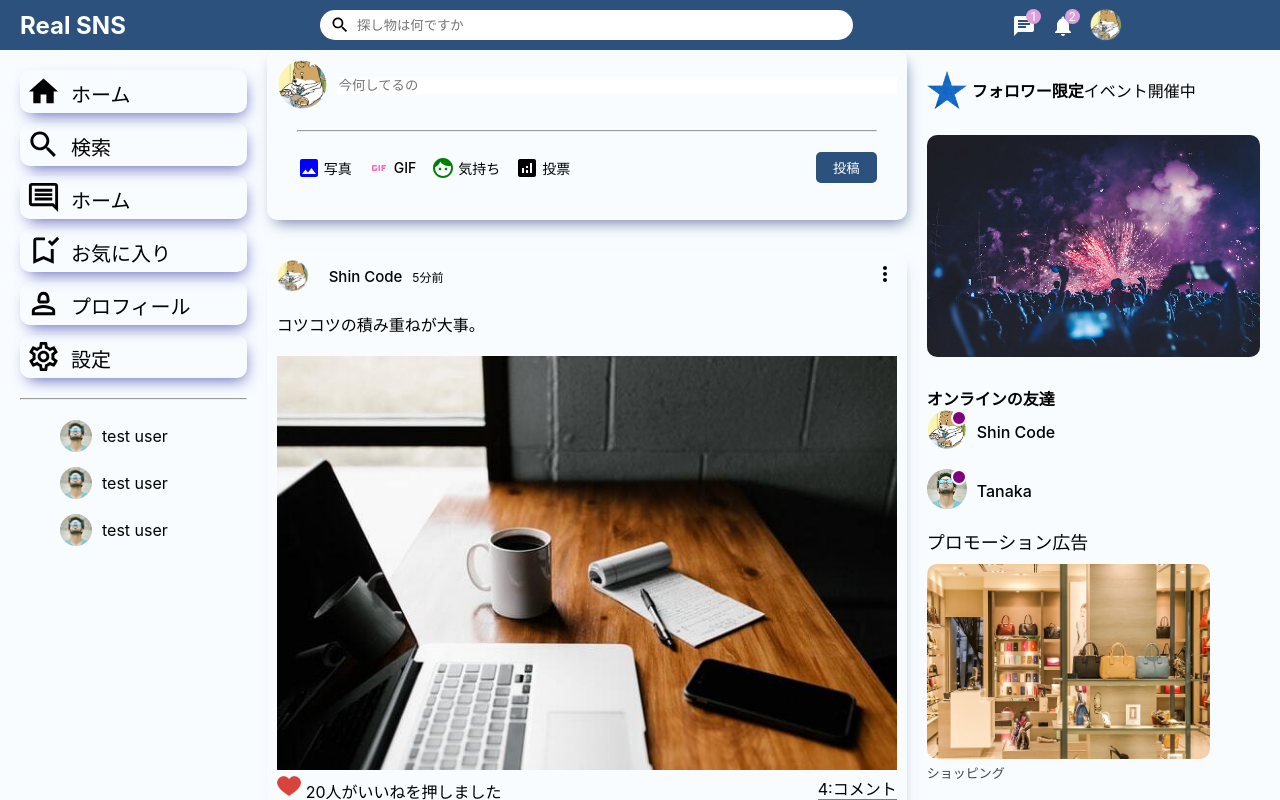
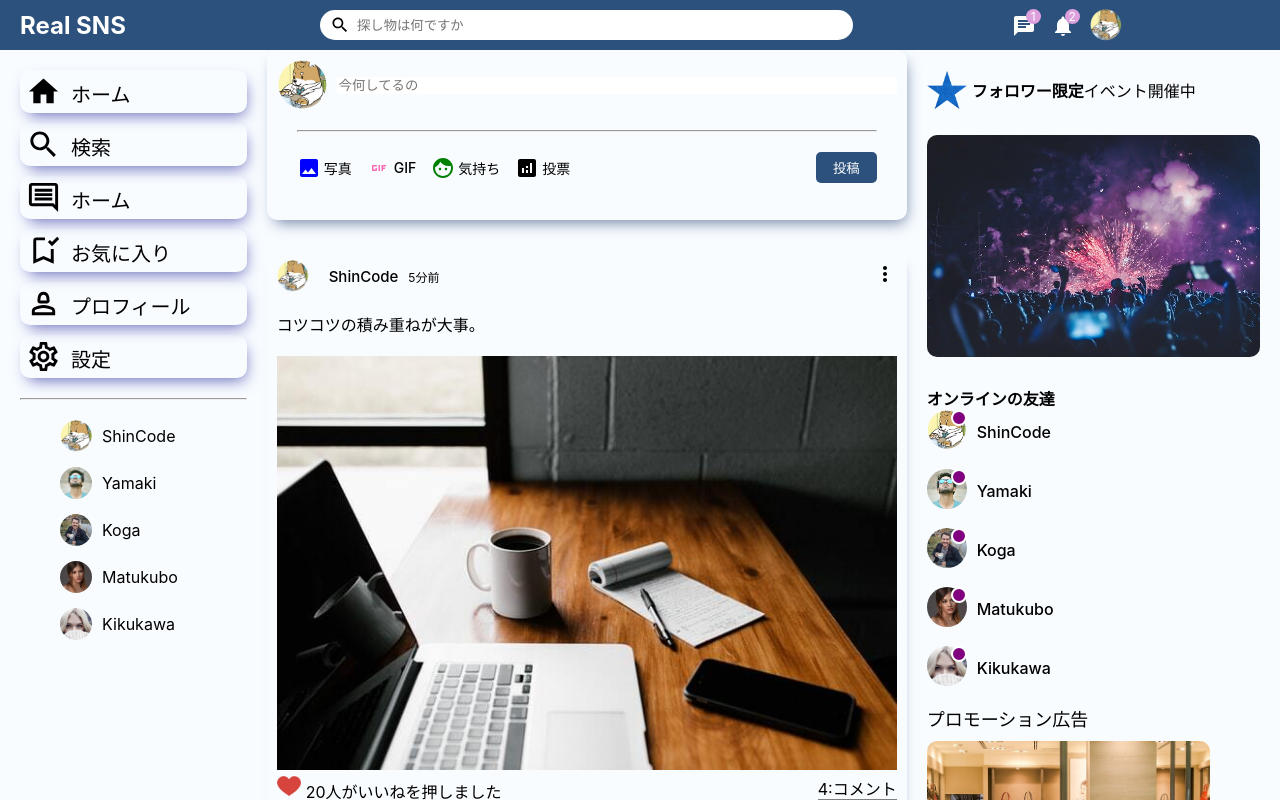
Before and after one commit to atuhon/real-sns, a React (Create React App) app in the folder React/real-sns-front/: page / in a window 1280 px wide. Shown: the top 800 px of the page. Built offline with nearby package versions, Linux system fonts and the light colour scheme.

Commit message:
22 日分

```diff
--- /dev/null
+++ b/React/real-sns-front/src/components/Friends/friend.jsx
@@ -0,0 +1,10 @@
+import React from 'react'
+
+export default function friend({user}) {
+  return (
+    <li className='sidebarFriends'>
+    <img src={user.profilePicture} className='sidebarFriendName'/>
+    <span>{user.username}</span>
+</li>
+  )
+}
--- /dev/null
+++ b/React/real-sns-front/src/components/online/Online.jsx
@@ -0,0 +1,14 @@
+import React from 'react'
+
+export default function Online({user}) {
+  return (
+<li className='rightbarFriend'>
+            <div className="rightbarProfileImgContainer">
+            <img src={user.profilePicture} alt="" className='profileImg'/>
+            <span className="rightbarOnline"></span>
+            {/* ↑オンライン表示の〇を作るための空spanタグ */}
+            </div>
+            <span className="rightbarUsername">{user.username}</span>
+          </li>
+  )
+}
--- a/React/real-sns-front/src/components/post/Post.jsx
+++ b/React/real-sns-front/src/components/post/Post.jsx
@@ -1,20 +1,41 @@
-import React from "react";
+import React, { useState } from "react";
 import "../post/post.css";
+import { Users } from "../../dummyData";
 import MoreVert from "@mui/icons-material/MoreVert";
 
 export default function Post({post}) {
-  console.log(post)
+  const [like,setLike]=useState(post.like);//いいねが押された数をカウントする、初期値はlikeの数
+  const [isLiked,setIslike]=useState(false);// いいねが押された
+  const [backgroundColor,setBackgroundColor]=useState({"backgroundColor":"#0f0a95"});
+
+  const user=Users.filter((user)=>user.id===1)
+  /*
+  filter関数⇒条件に適合する値を残す
+  Users.filter((user)=>user.id===post.id)[0].id
+  [0]→fileterで条件指定を行った配列から要素番号を選択
+  .id→その配列のidを抽出
+*/
+
+
+const handleLike=()=>{
+  setLike(isLiked ? like -1:like+1);
+  setIslike(!isLiked)//いいねを押したら動作を逆にする。
+  setBackgroundColor();
+
+
+
+}
   return (
     <div className="post">
       <div className="postWrapper">
         <div className="postTop">
           <div className="postTopLeft">
             <img
-              src="/assets/person/1.jpeg"
+              src={Users.filter((user)=>user.id===post.userId)[0].profilePicture}
               alt=""
               className="postProfileImg"
             />
-            <span className="postUserName">Shin Code</span>
+            <span className="postUserName">{Users.filter((user)=>user.id===post.userId)[0].username}</span>
             <span className="postDate">{post.date}</span>
           </div>
           <div className="postright">
@@ -26,8 +47,8 @@ export default function Post({post}) {
           <img src={post.photo} alt="" className="postImg" />
           <div className="postBottom">
           <div className="postBottomLeft">
-            <img src="./assets/heart.png" className="likeIcon" />
-            <span className="postLoleCounter">{post.like}人がいいねを押しました</span>
+            <img src="./assets/heart.png" className="likeIcon"onClick={()=>handleLike()} />
+            <span className="postLoleCounter">{like}人がいいねを押しました</span>
           </div>
           <div className="postBottomright">
             <span className="postCommentText">{post.comment}:コメント</span>
--- a/React/real-sns-front/src/components/rightbar/Rightbar.jsx
+++ b/React/real-sns-front/src/components/rightbar/Rightbar.jsx
@@ -1,5 +1,7 @@
 import React from 'react'
 import "./Rightbar.css"
+import { Users } from "../../dummyData";
+import Online from '../online/Online';
 
 export default function Rightbar() {
   return (
@@ -13,21 +15,14 @@ export default function Rightbar() {
         <img src="assets/ad.jpeg" alt="" className='eventImg'/>
         <h4 className='rightTitle'>オンラインの友達</h4>
         <ul className='rightbarFriendList'>
-          <li className='rightbarFriend'>
-            <div className="rightbarProfileImgContainer">
-            <img src="assets/person/1.jpeg" alt="" className='profileImg'/>
-            <span className="rightbarOnline"></span>
-            {/* ↑オンライン表示の〇を作るための空spanタグ */}
-            </div>
-            <span className="rightbarUsername">Shin Code</span>
-          </li>
-          <li className='rightbarFriend'>
-            <div className="rightbarProfileImgContainer">
-            <img src="assets/person/2.jpeg" alt="" className='profileImg'/>
-            <span className="rightbarOnline"></span>
-            </div>
-            <span className="rightbarUsername">Tanaka</span>
-          </li>
+          {Users.map((user)=>(
+    <Online user={user} key={user.id}/>
+
+
+          ))}
+
+
+
         </ul>
         <p className="promotionTitle">プロモーション広告</p>
         <img src="./assets/promotion/promotion1.jpeg" alt="" className='rightbarPromotionImg'/>
--- a/React/real-sns-front/src/components/sidebar/Sidebar.jsx
+++ b/React/real-sns-front/src/components/sidebar/Sidebar.jsx
@@ -5,6 +5,8 @@ import Comment from '@mui/icons-material/CommentOutlined';
 import Bookmark from '@mui/icons-material/BookmarkAddedOutlined';
 import Person from '@mui/icons-material/Person2Outlined';
 import Setting from '@mui/icons-material/SettingsOutlined';
+import Friend from '../Friends/friend';
+import { Users } from '../../dummyData';
 import './Sidebar.css'
 
 export default function Sidebar() {
@@ -39,24 +41,14 @@ export default function Sidebar() {
             </ul>
             <hr className='sidebarHr'/>
             <ul className='sidebarFriendlist'>
-                <li className='sidebarFriends'>
-                    <img src="/assets/person/2.jpeg"
-                    alt=""
-                    className='sidebarFriendName'/>
-                    <span>test user</span>
-                </li>
-                <li className='sidebarFriends'>
-                    <img src="/assets/person/2.jpeg"
-                    alt=""
-                    className='sidebarFriendName'/>
-                    <span>test user</span>
-                </li>
-                <li className='sidebarFriends'>
-                    <img src="/assets/person/2.jpeg"
-                    alt=""
-                    className='sidebarFriendName'/>
-                    <span>test user</span>
-                </li>
+             {Users.map((user)=>(
+                <Friend user={user} key={user}/>
+
+             ))}
+
+
+
+
             </ul>
 
         </div>
--- a/React/real-sns-front/src/components/timeline/Timeline.jsx
+++ b/React/real-sns-front/src/components/timeline/Timeline.jsx
@@ -3,7 +3,9 @@ import "./Timeline.css";
 import Share from '../share/Share';
 import Post from '../post/Post'
 import {Posts} from '../../dummyData';
+
 export default function Timeline() {
+
   return (
     <div className='timeline'>
       <div className="timelineWrapper">
```
